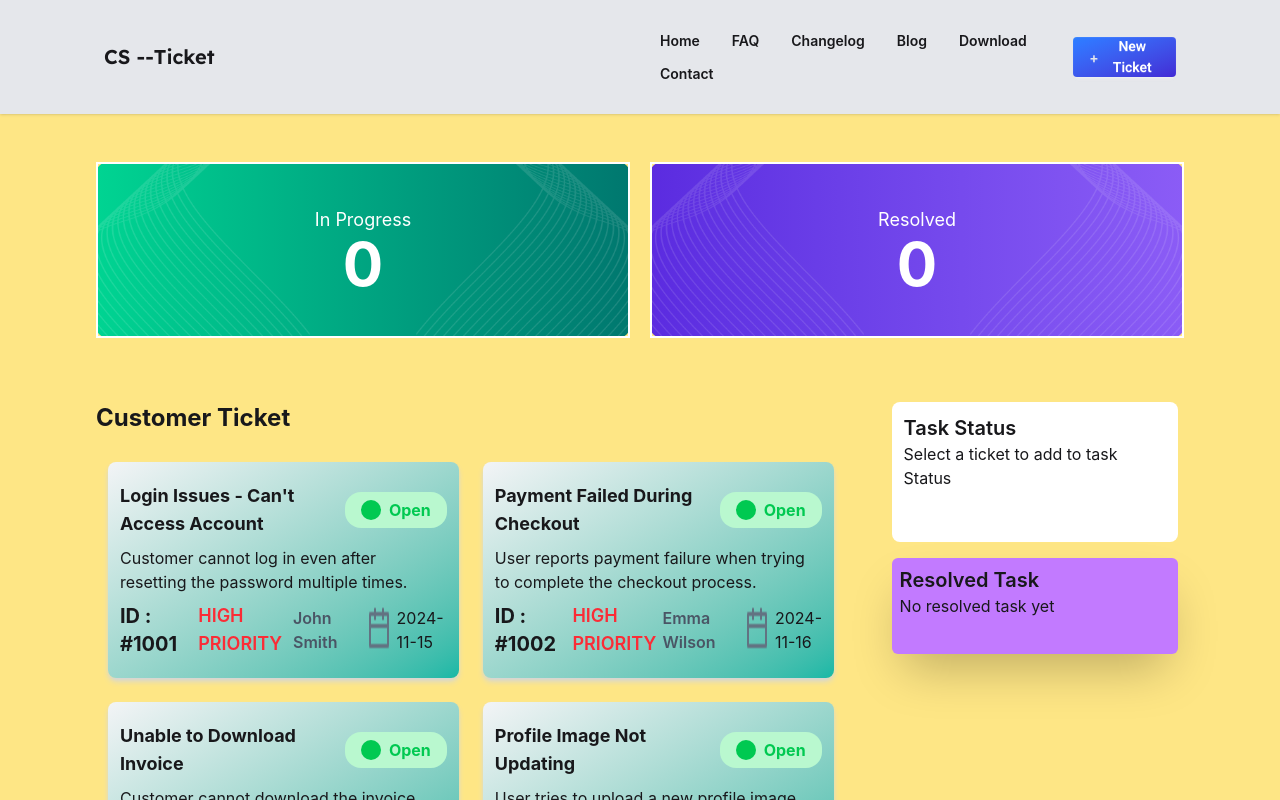
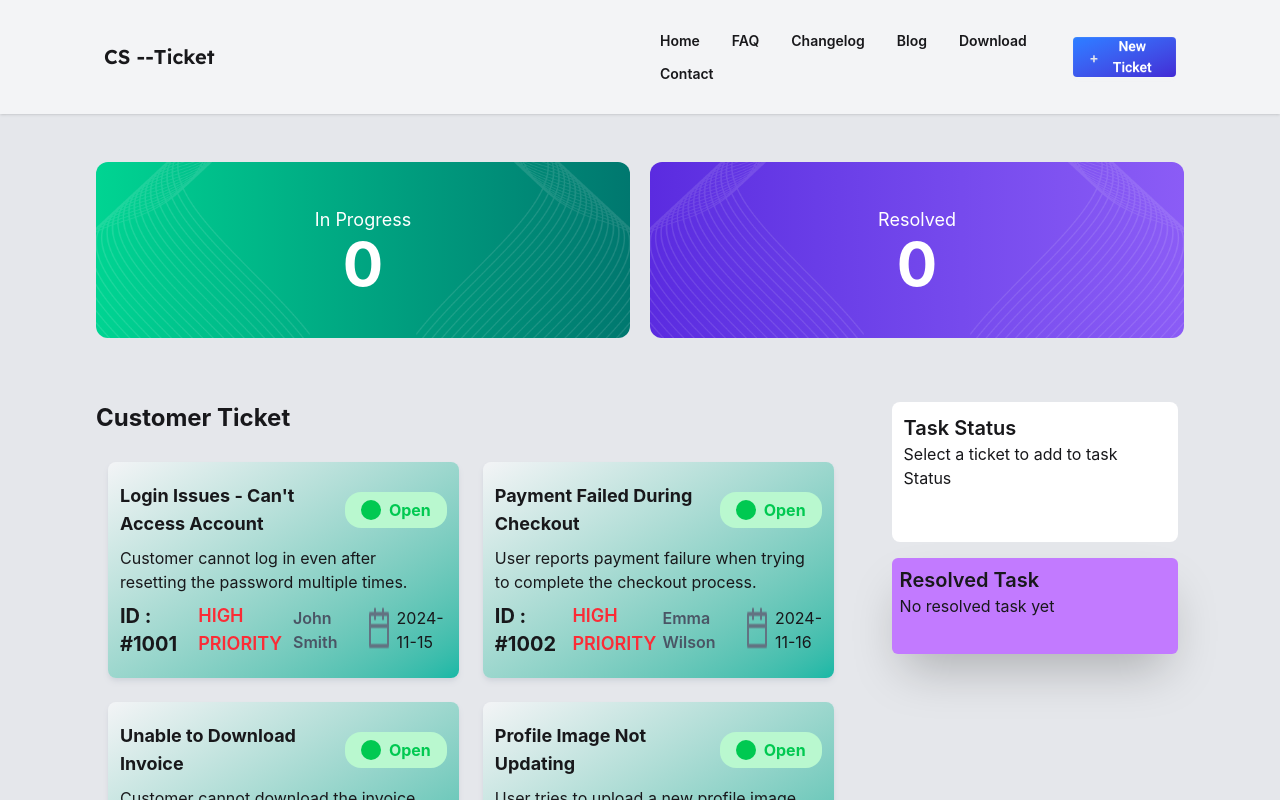
Before and after one commit to SumonReza8525/Assignment--07, a React (Vite) app: page / in a window 1280 px wide. Shown: the top 800 px of the page. Built offline with nearby package versions, Linux system fonts and the light colour scheme; a web font is replaced by a local one.

Commit message:
background colors adjusting

```diff
--- a/src/App.jsx
+++ b/src/App.jsx
@@ -30,7 +30,7 @@ const App = () => {
   if (error) return <p>Error :{error}</p>;
 
   return (
-    <div className="bg-amber-200">
+    <div className="bg-gray-200">
       <Navbar></Navbar>
 
       <MainContainer students={students}></MainContainer>
--- a/src/components/Banner.jsx
+++ b/src/components/Banner.jsx
@@ -13,7 +13,7 @@ const Banner = ({ progressData, resolvedData }) => {
           className="absolute right-0 top-0 h-full scale-x-[-1]"
         />
 
-        <div className="relative z-10 text-white text-center flex flex-col justify-center items-center border-2 h-full">
+        <div className="relative z-10 text-white text-center flex flex-col justify-center items-center h-full">
           <p className="text-lg">In Progress</p>
           <p className="text-6xl font-bold">{progressData.length}</p>
         </div>
@@ -27,7 +27,7 @@ const Banner = ({ progressData, resolvedData }) => {
           className="absolute right-0 top-0 h-full scale-x-[-1]"
         />
 
-        <div className="relative z-10 text-white text-center flex flex-col justify-center items-center border-2 h-full">
+        <div className="relative z-10 text-white text-center flex flex-col justify-center items-center  h-full">
           <p className="text-lg">Resolved</p>
           <p className="text-6xl font-bold">{resolvedData.length}</p>
         </div>
--- a/src/components/MainContainer.jsx
+++ b/src/components/MainContainer.jsx
@@ -43,7 +43,7 @@ const MainContainer = ({ students }) => {
       prev.map((item) => {
         if (item.id === id && item.status === "Resolved") {
           toast.error("Removed", {
-            toastId: `status-${id}`,
+            toastId: `status-${id}-remove`,
           });
 
           return {
--- a/src/components/Navbar.jsx
+++ b/src/components/Navbar.jsx
@@ -2,7 +2,7 @@ import React from "react";
 import Container from "./Container";
 const Navbar = () => {
   return (
-    <div className="bg-gray-200 shadow-sm py-2">
+    <div className="bg-gray-100 shadow-sm py-2">
       {" "}
       <Container>
         <div className="navbar ">
```
